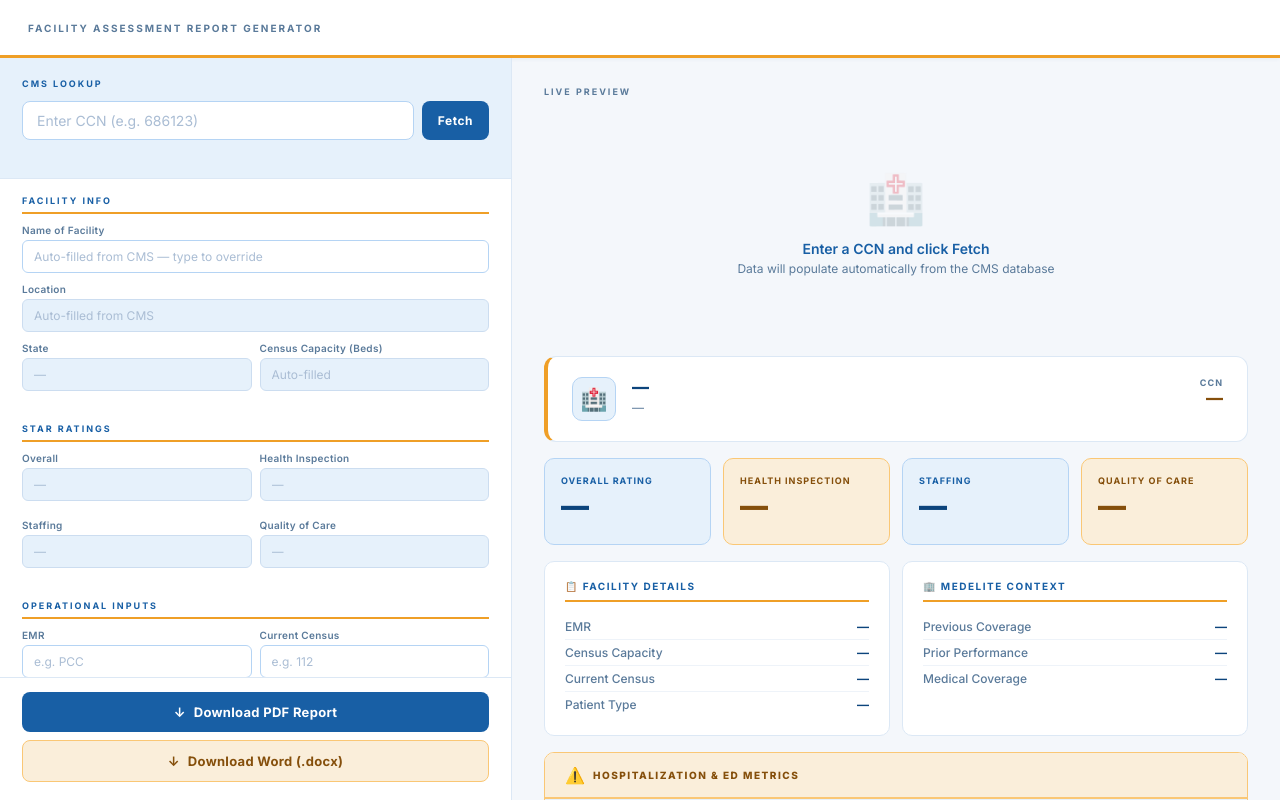
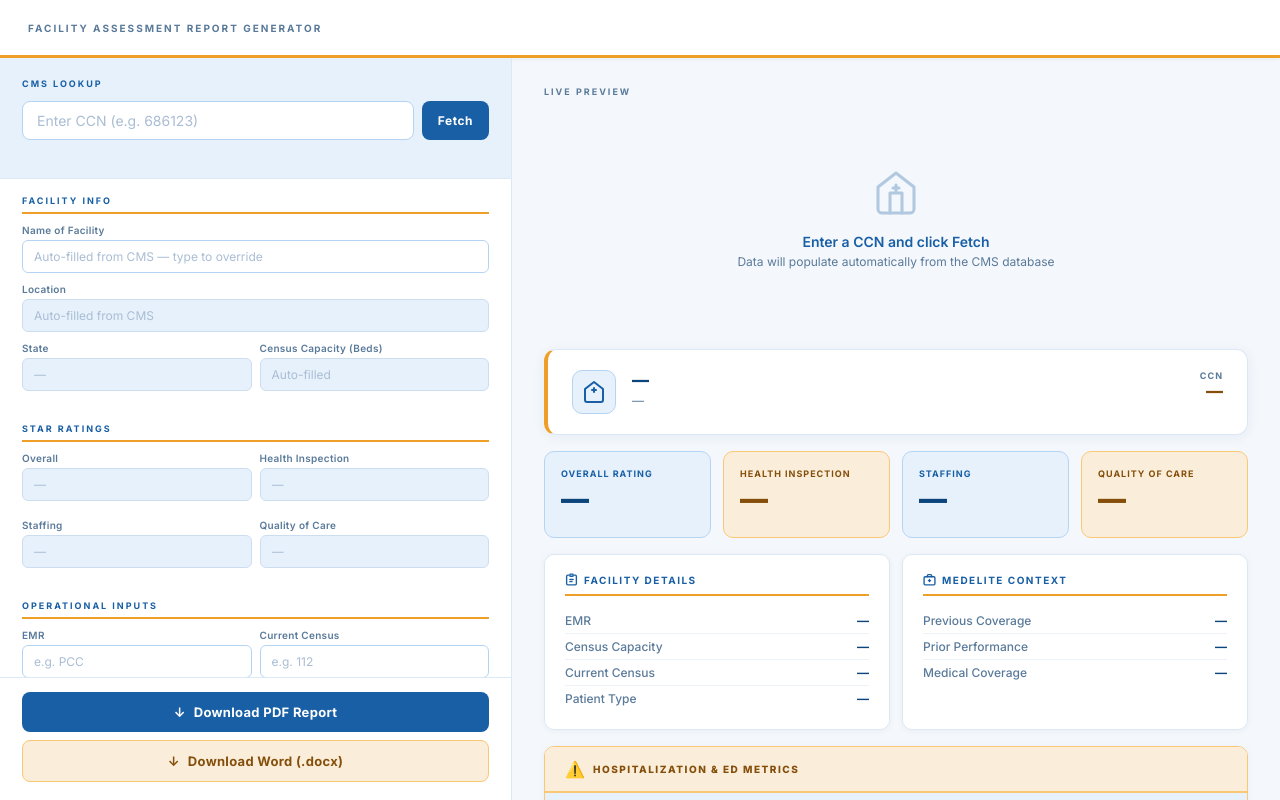
Before and after one commit to emergingsana123/mdelite-facility-assessment, a plain HTML site: page index.html in a window 1280 px wide. Drawn offline with nearby package versions, Linux system fonts and the light colour scheme; no server answers.

Commit message:
Design polish: replace emoji icons with SVGs, add card shadows

```diff
--- a/index.html
+++ b/index.html
@@ -254,13 +254,15 @@
       display: flex;
       align-items: flex-start;
       gap: 16px;
+      box-shadow: 0 2px 12px rgba(24,95,165,0.07);
     }
     .hero-icon {
       width: 44px; height: 44px; border-radius: 10px;
       background: var(--blue-light); border: 1.5px solid var(--blue-border);
       display: flex; align-items: center; justify-content: center;
-      font-size: 22px; flex-shrink: 0;
+      flex-shrink: 0;
     }
+    .hero-icon svg { width: 24px; height: 24px; color: var(--blue); }
     .hero-name { font-size: 17px; font-weight: 800; color: var(--blue-dark); line-height: 1.2; }
     .hero-location { font-size: 12px; color: var(--muted); margin-top: 3px; }
     .hero-ccn { margin-left: auto; flex-shrink: 0; text-align: right; }
@@ -295,6 +297,7 @@
     .info-card {
       background: #fff; border-radius: 10px;
       padding: 18px 20px; border: 1px solid var(--border);
+      box-shadow: 0 1px 6px rgba(24,95,165,0.05);
     }
     .info-card-title {
       font-size: 10px; font-weight: 700; letter-spacing: 1.5px;
@@ -315,6 +318,7 @@
     .hosp-card {
       background: #fff; border-radius: 10px;
       border: 1px solid var(--amber-border); overflow: hidden;
+      box-shadow: 0 1px 6px rgba(24,95,165,0.05);
     }
     .hosp-card-header {
       background: var(--amber-light); border-bottom: 2px solid var(--amber-border);
@@ -356,7 +360,7 @@
 
     /* empty state */
     .empty-state { text-align: center; padding: 60px 20px; color: var(--muted); }
-    .empty-state-icon { font-size: 48px; margin-bottom: 12px; opacity: 0.25; }
+    .empty-state-icon { margin-bottom: 12px; opacity: 0.3; }
     .empty-state-text { font-size: 14px; font-weight: 600; color: var(--blue); }
     .empty-state-sub { font-size: 12px; margin-top: 4px; color: var(--muted); }
 
@@ -516,7 +520,9 @@
 
     <!-- Empty state (shown before fetch) -->
     <div class="empty-state" id="emptyState">
-      <div class="empty-state-icon">🏥</div>
+      <div class="empty-state-icon">
+        <svg xmlns="http://www.w3.org/2000/svg" width="48" height="48" viewBox="0 0 24 24" fill="none" stroke="#185fa5" stroke-width="1.5" stroke-linecap="round" stroke-linejoin="round"><path d="M3 9l9-7 9 7v11a2 2 0 0 1-2 2H5a2 2 0 0 1-2-2z"/><polyline points="9 22 9 12 15 12 15 22"/><line x1="12" y1="8" x2="12" y2="11"/><line x1="10.5" y1="9.5" x2="13.5" y2="9.5"/></svg>
+      </div>
       <div class="empty-state-text">Enter a CCN and click Fetch</div>
       <div class="empty-state-sub">Data will populate automatically from the CMS database</div>
     </div>
@@ -554,7 +560,9 @@
 
       <!-- Hero -->
       <div class="facility-hero">
-        <div class="hero-icon">🏥</div>
+        <div class="hero-icon">
+          <svg xmlns="http://www.w3.org/2000/svg" width="24" height="24" viewBox="0 0 24 24" fill="none" stroke="#185fa5" stroke-width="2" stroke-linecap="round" stroke-linejoin="round"><path d="M3 9l9-7 9 7v11a2 2 0 0 1-2 2H5a2 2 0 0 1-2-2z"/><line x1="12" y1="8" x2="12" y2="12"/><line x1="10" y1="10" x2="14" y2="10"/></svg>
+        </div>
         <div style="flex:1; min-width:0;">
           <div class="hero-name" id="prev-name">—</div>
           <div class="hero-location" id="prev-location">—</div>
@@ -592,14 +600,14 @@
       <!-- Facility + Operational info -->
       <div class="info-grid">
         <div class="info-card">
-          <div class="info-card-title">📋 Facility Details</div>
+          <div class="info-card-title"><svg xmlns="http://www.w3.org/2000/svg" width="13" height="13" viewBox="0 0 24 24" fill="none" stroke="currentColor" stroke-width="2.5" stroke-linecap="round" stroke-linejoin="round"><rect x="9" y="2" width="6" height="4" rx="1"/><path d="M17 4h2a2 2 0 0 1 2 2v14a2 2 0 0 1-2 2H5a2 2 0 0 1-2-2V6a2 2 0 0 1 2-2h2"/><line x1="9" y1="12" x2="15" y2="12"/><line x1="9" y1="16" x2="13" y2="16"/></svg> Facility Details</div>
           <div class="info-row"><span class="info-row-label">EMR</span><span class="info-row-value" id="prev-emr">—</span></div>
           <div class="info-row"><span class="info-row-label">Census Capacity</span><span class="info-row-value" id="prev-censusCapacity">—</span></div>
           <div class="info-row"><span class="info-row-label">Current Census</span><span class="info-row-value" id="prev-currentCensus">—</span></div>
           <div class="info-row"><span class="info-row-label">Patient Type</span><span class="info-row-value" id="prev-patientType">—</span></div>
         </div>
         <div class="info-card">
-          <div class="info-card-title">🏢 Medelite Context</div>
+          <div class="info-card-title"><svg xmlns="http://www.w3.org/2000/svg" width="13" height="13" viewBox="0 0 24 24" fill="none" stroke="currentColor" stroke-width="2.5" stroke-linecap="round" stroke-linejoin="round"><rect x="2" y="7" width="20" height="15" rx="2"/><path d="M16 7V5a2 2 0 0 0-2-2h-4a2 2 0 0 0-2 2v2"/><line x1="12" y1="12" x2="12" y2="16"/><line x1="10" y1="14" x2="14" y2="14"/></svg> Medelite Context</div>
           <div class="info-row"><span class="info-row-label">Previous Coverage</span><span class="info-row-value" id="prev-prevCoverage">—</span></div>
           <div class="info-row"><span class="info-row-label">Prior Performance</span><span class="info-row-value" id="prev-prevPerformance">—</span></div>
           <div class="info-row"><span class="info-row-label">Medical Coverage</span><span class="info-row-value" id="prev-medCoverage">—</span></div>
```
